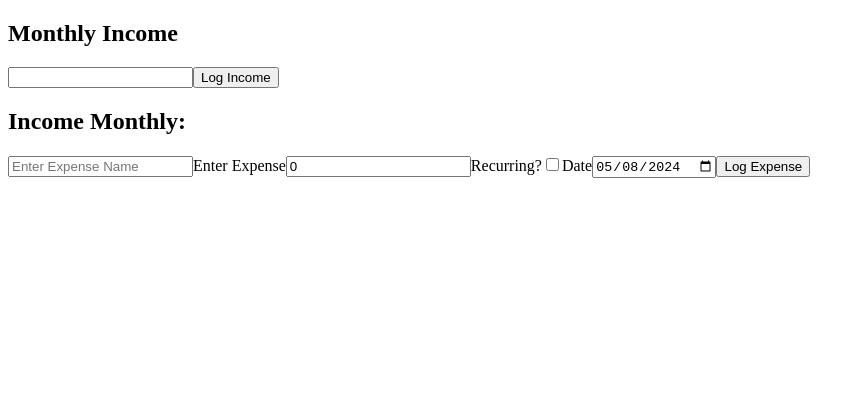
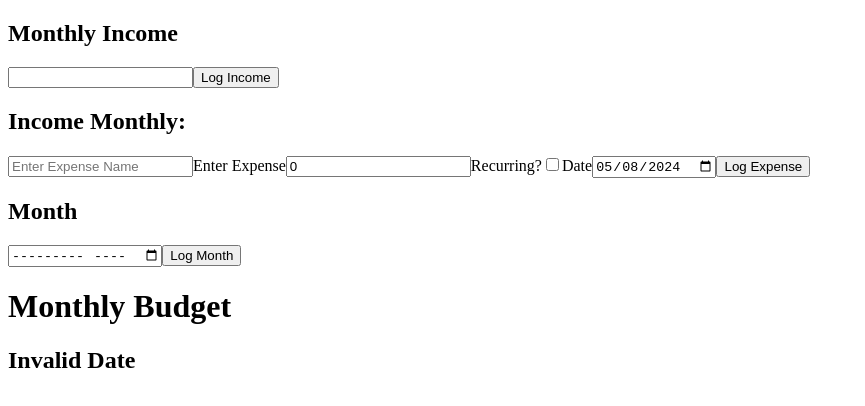
Before and after one commit to Anziverov/DailyBudgetThingy, a React (Vite) app in the folder tutorial-app/: page / in a window 1280 px wide. Shown: the top 406 px of the page, without its empty margins (0-865 px from the left). Built offline with nearby package versions, Linux system fonts and the light colour scheme.

Commit message:
Refactor App component to include MonthlyBudgetSection and pass income and expense props

```diff
--- a/tutorial-app/src/App.tsx
+++ b/tutorial-app/src/App.tsx
@@ -1,12 +1,19 @@
 import "./App.css";
+import { Expense } from "./ExpenseClass";
 import ExpenseSection from "./ExpenseSection";
 import IncomeSection from "./IncomeSection";
+import MonthlyBudgetSection from "./MonthlyBudgetSection";
+import { useState } from "react";
 
 function App() {
+  const [income, setIncome] = useState<number | null>(null);
+  const [expense, setExpense] = useState<Expense[] | null>(null);
+
   return (
     <>
-      <IncomeSection />
-      <ExpenseSection />
+      <IncomeSection income={income} setIncome={setIncome} />
+      <ExpenseSection expense={expense} setExpense={setExpense} />
+      <MonthlyBudgetSection expenses={expense} income={income} />
     </>
   );
 }
--- a/tutorial-app/src/ExpenseSection.tsx
+++ b/tutorial-app/src/ExpenseSection.tsx
@@ -1,10 +1,14 @@
-import { useState } from "react";
 import ExpenseInput from "./ExpenseInput";
 import ExpenseDisplay from "./ExpenseDisplay";
 import { Expense } from "./ExpenseClass";
 
-function ExpenseSection() {
-  const [expense, setExpense] = useState<Expense[] | null>(null);
+interface ExpenseSectionProps {
+  expense: Expense[] | null;
+  setExpense: (value: Expense[] | null) => void;
+}
+
+function ExpenseSection(props: ExpenseSectionProps) {
+  const { expense, setExpense } = props;
 
   return (
     <>
--- a/tutorial-app/src/IncomeSection.tsx
+++ b/tutorial-app/src/IncomeSection.tsx
@@ -1,9 +1,13 @@
 import IncomeInput from "./IncomeInput";
 import IncomeDisplay from "./IncomeDisplay";
-import { useState } from "react";
 
-function IncomeSection() {
-  const [income, setIncome] = useState<number | null>(null);
+interface IncomeSectionProps {
+  income: number | null;
+  setIncome: (value: number | null) => void;
+}
+
+function IncomeSection(props: IncomeSectionProps) {
+  const { income, setIncome } = props;
 
   return (
     <>
--- /dev/null
+++ b/tutorial-app/src/MonthlyBudgetDisplay.tsx
@@ -0,0 +1,105 @@
+import { Expense, Frequency } from "./ExpenseClass";
+
+export interface MonthlyBudgetDisplayProps {
+  month: string;
+  income: number | null;
+  expenses: Expense[] | null;
+}
+
+function MonthlyBudgetDisplay(props: MonthlyBudgetDisplayProps) {
+  const { month, income, expenses } = props;
+
+  let currentMonth = new Date(month);
+  let days = daysWithBudget(month, income ?? 0, expenses ?? null);
+
+  return (
+    <div>
+      <h1>Monthly Budget</h1>
+      <h2>{currentMonth.toLocaleString("default", { month: "long" })}</h2>
+      {Array.from(days.entries()).map(([day, budget]) => (
+        <div key={day}>
+          <p>Day: {day}</p>
+          <p>Budget: {budget}</p>
+        </div>
+      ))}
+    </div>
+  );
+}
+
+function daysInMonth(monthWithYear: string) {
+  var date = new Date(monthWithYear);
+  var year = date.getFullYear();
+  var month = date.getMonth();
+  return new Date(year, month + 1, 0).getDate();
+}
+
+function daysWithBudget(
+  month: string,
+  income: number,
+  expenses: Expense[] | null
+) {
+  let daysNumber = daysInMonth(month);
+  let recurringExpensesSum = 0;
+  let currentExpenses: Expense[] = [];
+
+  if (expenses !== null) {
+    currentExpenses = expenses.filter((expense) => {
+      return (
+        expense.date != null &&
+        getDateToString(expense.date) == month &&
+        expense.recurring === null
+      );
+    });
+
+    let recurringExpenses = expenses.filter((expense) => {
+      return (
+        expense.date != null &&
+        isInRangeOfRightDate(expense.date, month) &&
+        expense.recurring === true &&
+        expense.frequency == Frequency.Monthly
+      );
+    });
+
+    recurringExpensesSum = recurringExpenses.reduce(
+      (acc, expense) => acc + (expense.amount ?? 0),
+      0
+    );
+  }
+
+  let dailyBudget = (income - recurringExpensesSum) / daysNumber;
+  let days = new Map<number, number>();
+  for (let i = 1; i <= daysNumber; i++) {
+    let dayExpenses = currentExpenses.filter((expense) => {
+      return expense.date != null && expense.date.getDate() === i;
+    });
+    let dayExpensesSum = dayExpenses.reduce(
+      (acc, expense) => acc + (expense.amount ?? 0),
+      0
+    );
+
+    let dayBalance = dailyBudget - dayExpensesSum;
+    days.set(i, dayBalance);
+  }
+
+  return days;
+}
+
+function getDateToString(date: Date) {
+  var year = date.getFullYear();
+  var month = date.getMonth() + 1;
+  if (month < 10) {
+    return year + "-0" + month;
+  }
+}
+
+function isInRangeOfRightDate(leftDate: Date, rightString: string) {
+  let rightDate = new Date(rightString);
+  let leftYear = leftDate.getFullYear();
+  let rightYear = rightDate.getFullYear();
+  if (leftYear == rightYear) {
+    return leftDate.getMonth() <= rightDate.getMonth();
+  }
+  return leftYear < rightYear;
+}
+
+export default MonthlyBudgetDisplay;
--- /dev/null
+++ b/tutorial-app/src/MonthlyBudgetInput.tsx
@@ -0,0 +1,23 @@
+import { useState } from "react";
+
+interface MonthlyBudgetInputProps {
+  setMonth: (value: string) => void;
+}
+
+function MonthlyBudgetInput(props: MonthlyBudgetInputProps) {
+  const { setMonth } = props;
+  const [localMonth, setLocalMonth] = useState<string>("");
+  return (
+    <>
+      <h2>Month</h2>
+      <input
+        type="month"
+        value={localMonth}
+        onChange={(x) => setLocalMonth(x.target.value)}
+      />
+      <button onClick={() => setMonth(localMonth)}>Log Month</button>
+    </>
+  );
+}
+
+export default MonthlyBudgetInput;
--- /dev/null
+++ b/tutorial-app/src/MonthlyBudgetSection.tsx
@@ -0,0 +1,22 @@
+import { Expense } from "./ExpenseClass";
+import MonthlyBudgetDisplay from "./MonthlyBudgetDisplay";
+import MonthlyBudgetInput from "./MonthlyBudgetInput";
+import { useState } from "react";
+
+interface MonthlyBudgetSectionProps {
+  income: number | null;
+  expenses: Expense[] | null;
+}
+
+function MonthlyBudgetSection(props: MonthlyBudgetSectionProps) {
+  const [month, setMonth] = useState<string>("");
+  const { income, expenses } = props;
+  return (
+    <>
+      <MonthlyBudgetInput setMonth={setMonth} />
+      <MonthlyBudgetDisplay month={month} expenses={expenses} income={income} />
+    </>
+  );
+}
+
+export default MonthlyBudgetSection;
```
